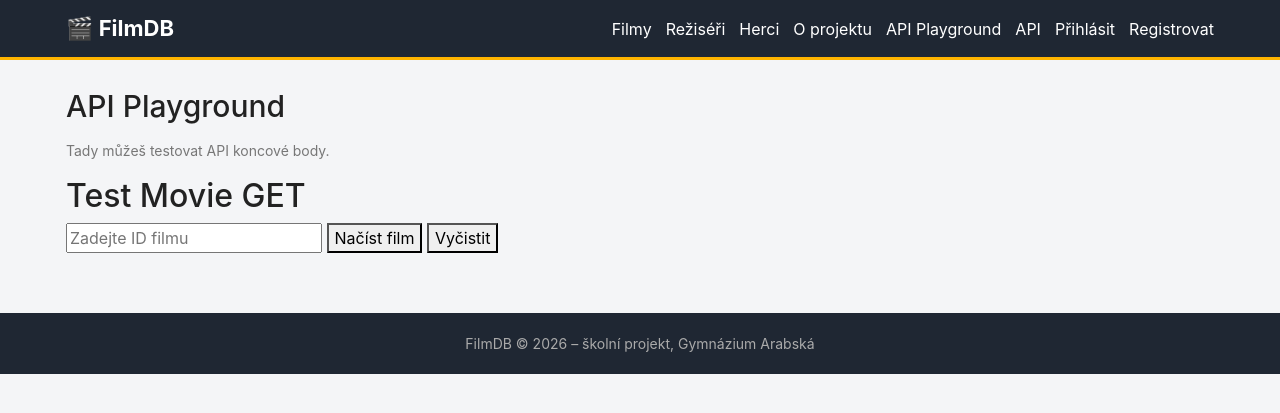
After one commit to gyarab/2025_wt_prj_chalupnicek, a Django app: template prj/app/templates/api_playground.html in a window 1280 px wide. The commit adds this page. Shown: the top 413 px of the page. Run offline with Django 5.2, Linux system fonts and the light colour scheme; the template is opened without the code that fills it, so the values that code supplies are empty.

Commit message:
added api playground

```diff
--- /dev/null
+++ b/prj/app/templates/api_playground.html
@@ -0,0 +1,38 @@
+{% extends 'base.html' %}
+
+{% block title %}API Playground{% endblock %}
+
+{% block content %}
+<h1 class="page-title">API Playground</h1>
+
+<p class="muted">Tady můžeš testovat API koncové body.</p>
+
+
+<!-- show number input and button, show movie GET in pre -->
+<div class="api-test">
+    <h2>Test Movie GET</h2>
+    <input type="number" id="movieIdInput" placeholder="Zadejte ID filmu">
+    <button id="fetchMovieButton" onclick="fetchMovie()">Načíst film</button>
+    <button id="resetButton" onclick="resetOutput()">Vyčistit</button>
+    <pre id="movieResponse" class="response"></pre>
+</div>
+
+<script>
+    function resetOutput() {
+        document.getElementById('movieResponse').textContent = '';
+    }
+
+    function fetchMovie() {
+        const movieId = document.getElementById('movieIdInput').value;
+        fetch(`/api/movie/${movieId}`)
+            .then(response => response.json())
+            .then(data => {
+                document.getElementById('movieResponse').textContent = JSON.stringify(data, null, 2);
+            })
+            .catch(error => {
+                document.getElementById('movieResponse').textContent = 'Error: ' + error;
+            });
+    }
+    console.log("API Playground loaded");
+</script>
+{% endblock %}
--- a/prj/app/templates/base.html
+++ b/prj/app/templates/base.html
@@ -18,6 +18,7 @@
                 <a href="{% url 'directors' %}">Režiséři</a>
                 <a href="{% url 'actors' %}">Herci</a>
                 <a href="{% url 'about' %}">O projektu</a>
+                <a href="{% url 'api_playground' %}">API Playground</a>
                 <a href="/api/docs">API</a>
                 {% if user.is_authenticated %}
                     <span class="user-badge">Přihlášen: <strong>{{ user.username }}</strong></span>
--- a/prj/app/templates/registration/register.html
+++ b/prj/app/templates/registration/register.html
@@ -5,7 +5,7 @@
 {% block content %}
 <h1 class="page-title">Registrace</h1>
 
-<form method="post" class="form-card" style="max-width:420px;">
+<form method="get" class="form-card" style="max-width:420px;">
     {% csrf_token %}
     {{ form.as_p }}
     <button type="submit" class="btn">Vytvořit účet</button>
--- a/prj/app/views.py
+++ b/prj/app/views.py
@@ -56,6 +56,10 @@ def render_home(request):
 
 def render_about(request):
     return render(request, "about.html")
+
+
+def render_api_playground(request):
+    return render(request, "api_playground.html")
 
 
 def render_movie_detail(request, movie_id):
--- a/prj/prj/urls.py
+++ b/prj/prj/urls.py
@@ -11,6 +11,7 @@ urlpatterns = [
     path("admin/", admin.site.urls),
     path("", views.render_home, name="home"),
     path("about/", views.render_about, name="about"),
+    path("api_playground/", views.render_api_playground, name="api_playground"),
     path("movie/<int:movie_id>/", views.render_movie_detail, name="movie_detail"),
     path("movie/<int:movie_id>/comment/", views.post_comment, name="comment_movie"),
     path("movie/<int:movie_id>/rate/", views.post_rating, name="rate_movie"),
```
